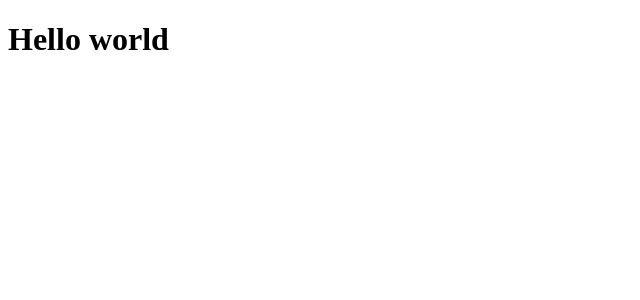
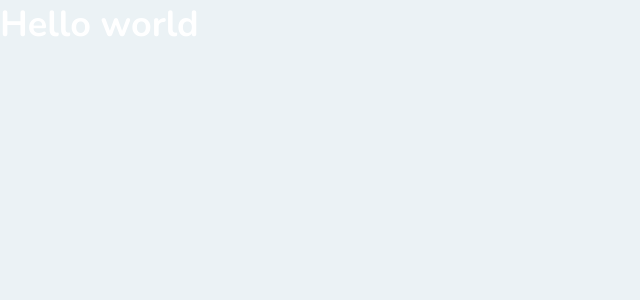
Before and after one commit to HigorMenezes/nlw3, a React (Create React App) app in the folder web/: page / in a window 1280 px wide. Shown: the top 300 px of the page, without its empty margins (0-640 px from the left). Built offline with nearby package versions, Linux system fonts and the light colour scheme.

Commit message:
setup css

```diff
--- a/web/package.json
+++ b/web/package.json
@@ -39,7 +39,7 @@
   "devDependencies": {
     "@typescript-eslint/eslint-plugin": "^4.4.1",
     "@typescript-eslint/parser": "^4.4.1",
-    "eslint": "^7.11.0",
+    "eslint": "^6.6.0",
     "eslint-config-airbnb": "^18.2.0",
     "eslint-config-prettier": "^6.12.0",
     "eslint-plugin-import": "^2.22.1",
--- a/web/public/index.html
+++ b/web/public/index.html
@@ -3,6 +3,10 @@
   <head>
     <meta charset="utf-8" />
     <meta name="viewport" content="width=device-width, initial-scale=1" />
+    <link
+      href="https://fonts.googleapis.com/css2?family=Nunito:wght@600;700;800&display=swap"
+      rel="stylesheet"
+    />
     <title>Happy</title>
   </head>
   <body>
--- a/web/src/index.tsx
+++ b/web/src/index.tsx
@@ -1,6 +1,7 @@
 import React from "react";
 import ReactDOM from "react-dom";
 import App from "./App";
+import "./styles/global.css";
 
 ReactDOM.render(
   <React.StrictMode>
--- a/web/src/styles/global.css
+++ b/web/src/styles/global.css
@@ -0,0 +1,17 @@
+* {
+  margin: 0;
+  padding: 0;
+  box-sizing: border-box;
+}
+
+body {
+  color: #fff;
+  background-color: #ebf2f5;
+}
+
+body,
+input,
+button,
+textarea {
+  font: 600 18px Nunito, sans-serif;
+}
```
Also changed, not shown: 1 other file (tests, documents, lock files or other folders).
